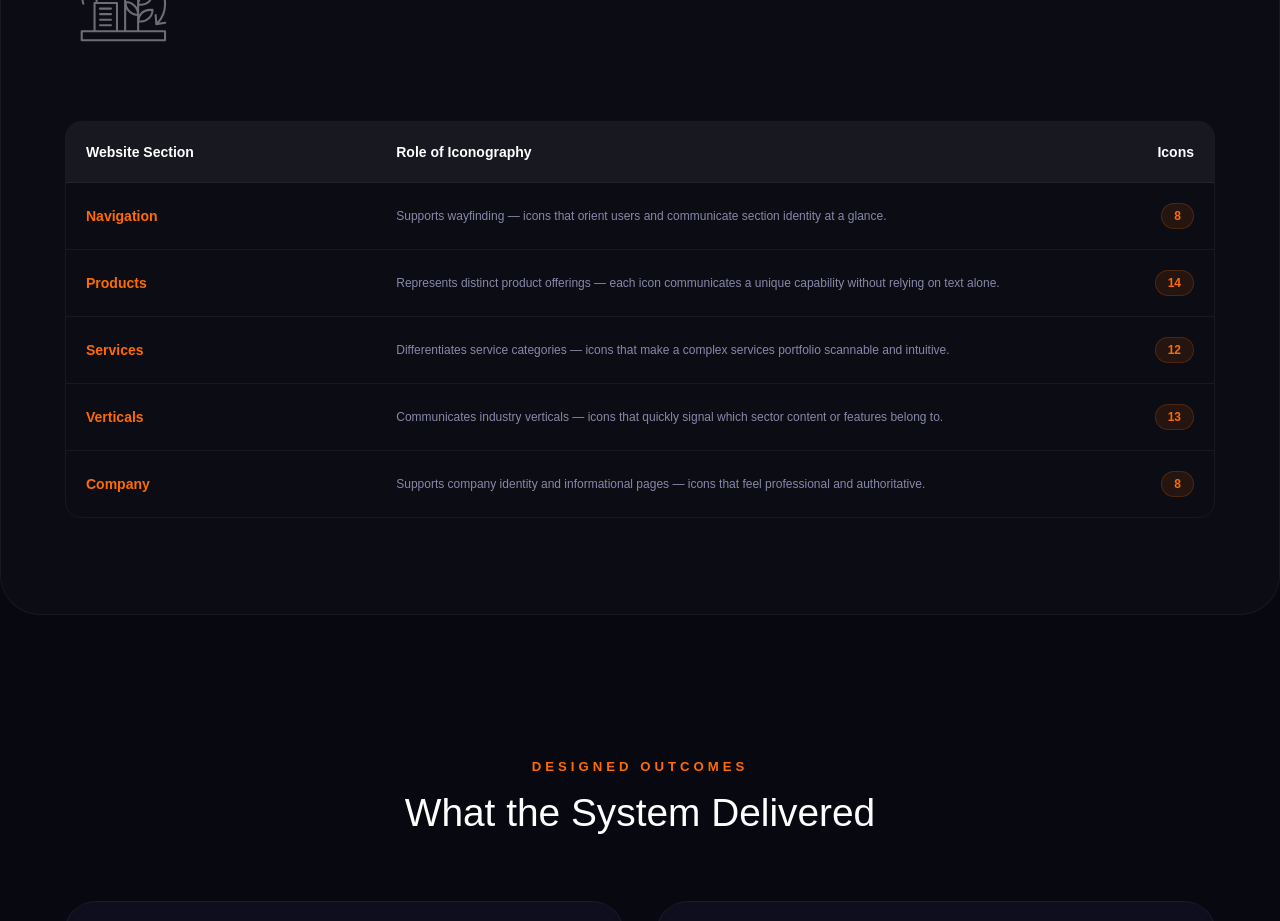
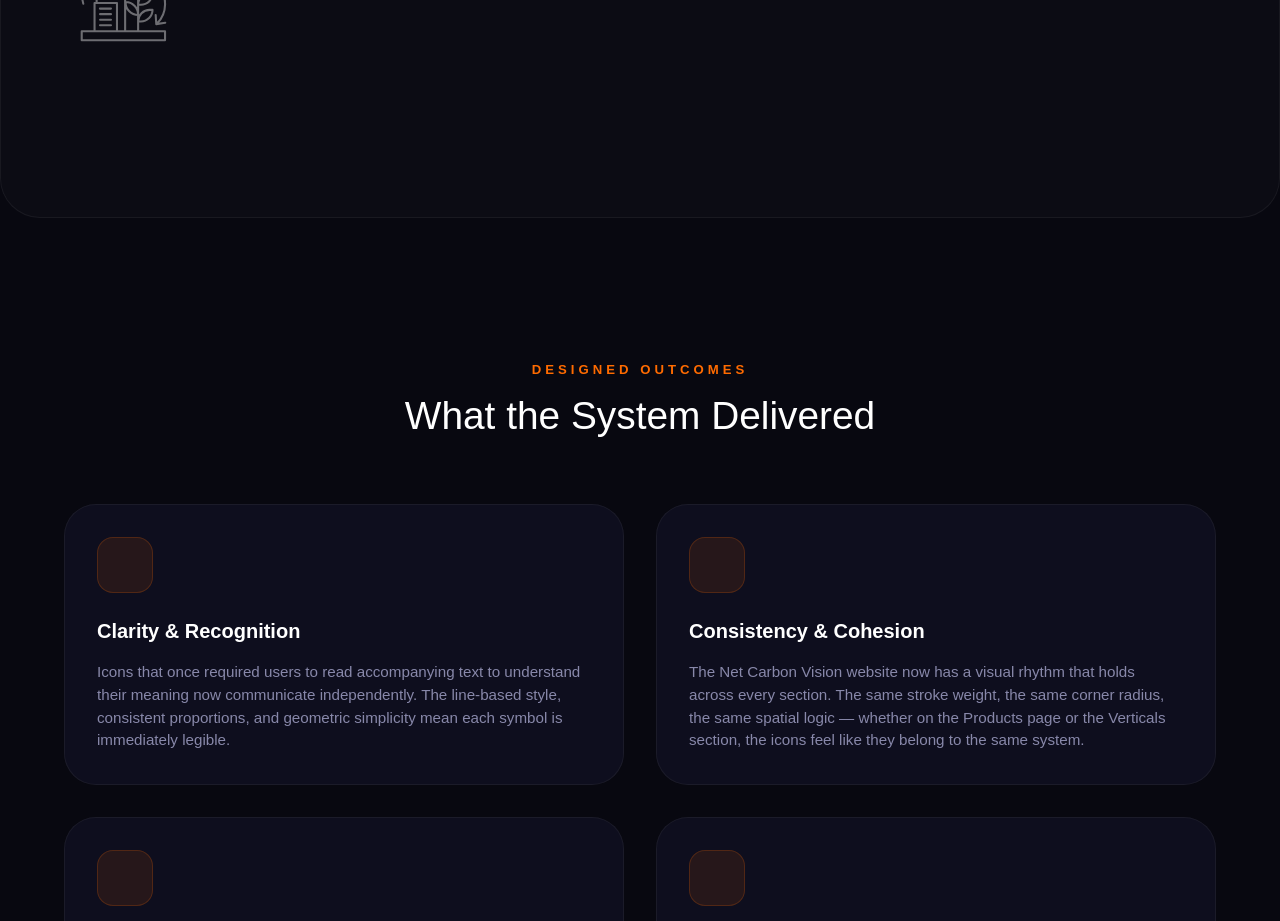
Before and after one commit to RamN-UXD/portfolio, a Next.js app: page /projects/ncv-icons in a window 1280 px wide. Shown: the part 6380-7301 px from the top of the page. Built offline with nearby package versions, Linux system fonts and the light colour scheme; some icons are missing; a web font is replaced by a local one.

Commit message:
refactor: remove section coverage table below icons in ncv-icons page

```diff
--- a/app/projects/ncv-icons/page.tsx
+++ b/app/projects/ncv-icons/page.tsx
@@ -104,14 +104,6 @@ const stages = [
     output: "A validated, production-ready set of 55 SVG icons confirmed for clarity, scalability, and visual consistency.",
     icon: "ti-check",
   },
-];
-
-const sectionCoverage = [
-  { section: "Navigation", role: "Supports wayfinding — icons that orient users and communicate section identity at a glance.", count: "8" },
-  { section: "Products", role: "Represents distinct product offerings — each icon communicates a unique capability without relying on text alone.", count: "14" },
-  { section: "Services", role: "Differentiates service categories — icons that make a complex services portfolio scannable and intuitive.", count: "12" },
-  { section: "Verticals", role: "Communicates industry verticals — icons that quickly signal which sector content or features belong to.", count: "13" },
-  { section: "Company", role: "Supports company identity and informational pages — icons that feel professional and authoritative.", count: "8" },
 ];
 
 const outcomes = [
@@ -356,32 +348,6 @@ export default function NCVIconSystem() {
             </motion.div>
           ))}
         </motion.div>
-
-        {/* Section coverage table */}
-        <motion.div initial={{ opacity: 0, y: 30 }} whileInView={{ opacity: 1, y: 0 }} viewport={{ once: true }}
-          transition={{ duration: 0.8, delay: 0.2, ease: customEase }}
-          className="overflow-x-auto rounded-2xl border border-white/5">
-          <table className="w-full text-left text-sm">
-            <thead className="bg-white/5 border-b border-white/5">
-              <tr>
-                <th className="p-5 text-white font-semibold">Website Section</th>
-                <th className="p-5 text-white font-semibold">Role of Iconography</th>
-                <th className="p-5 text-white font-semibold text-right">Icons</th>
-              </tr>
-            </thead>
-            <tbody className="divide-y divide-white/5">
-              {sectionCoverage.map((row, i) => (
-                <tr key={i} className="group hover:bg-white/[0.02] transition-colors">
-                  <td className="p-5 font-bold text-[#ff6b00]">{row.section}</td>
-                  <td className="p-5 text-[#8888aa] text-xs leading-relaxed max-w-xs">{row.role}</td>
-                  <td className="p-5 text-right">
-                    <span className="inline-block px-3 py-1 rounded-full text-xs font-bold bg-[#ff6b00]/10 text-[#ff6b00] border border-[#ff6b00]/20">{row.count}</span>
-                  </td>
-                </tr>
-              ))}
-            </tbody>
-          </table>
-        </motion.div>
       </section>
 
       {/* ── SECTION 6: OUTCOMES ── */}
```
